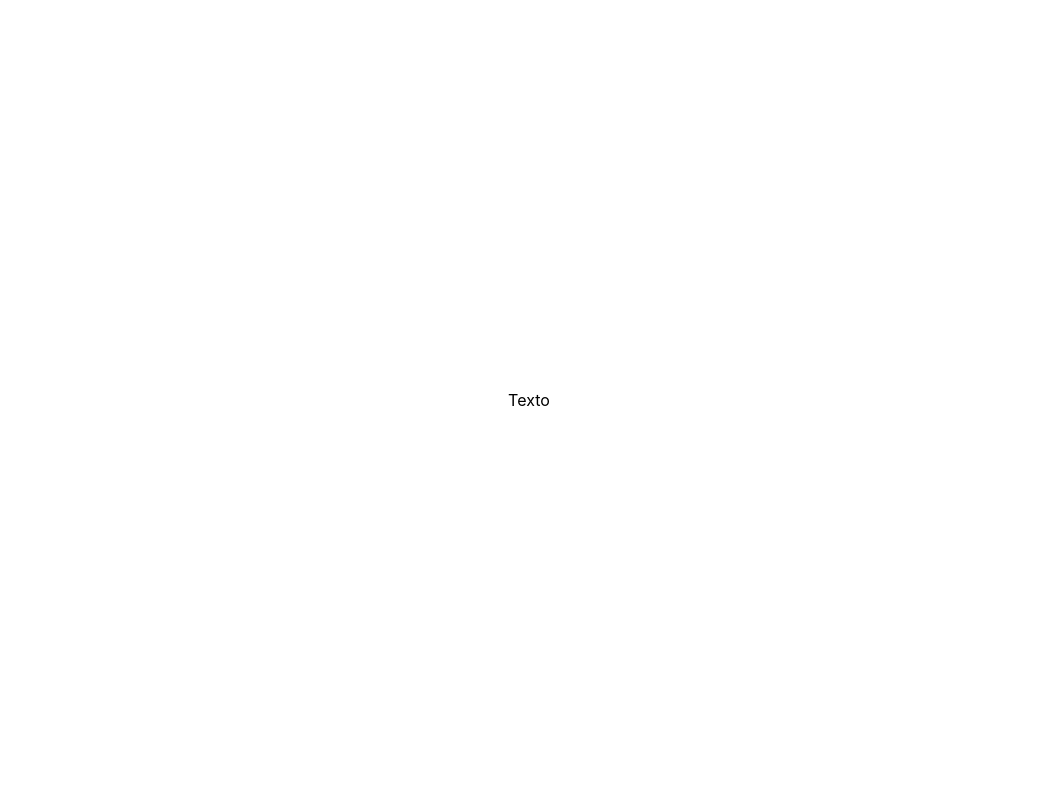
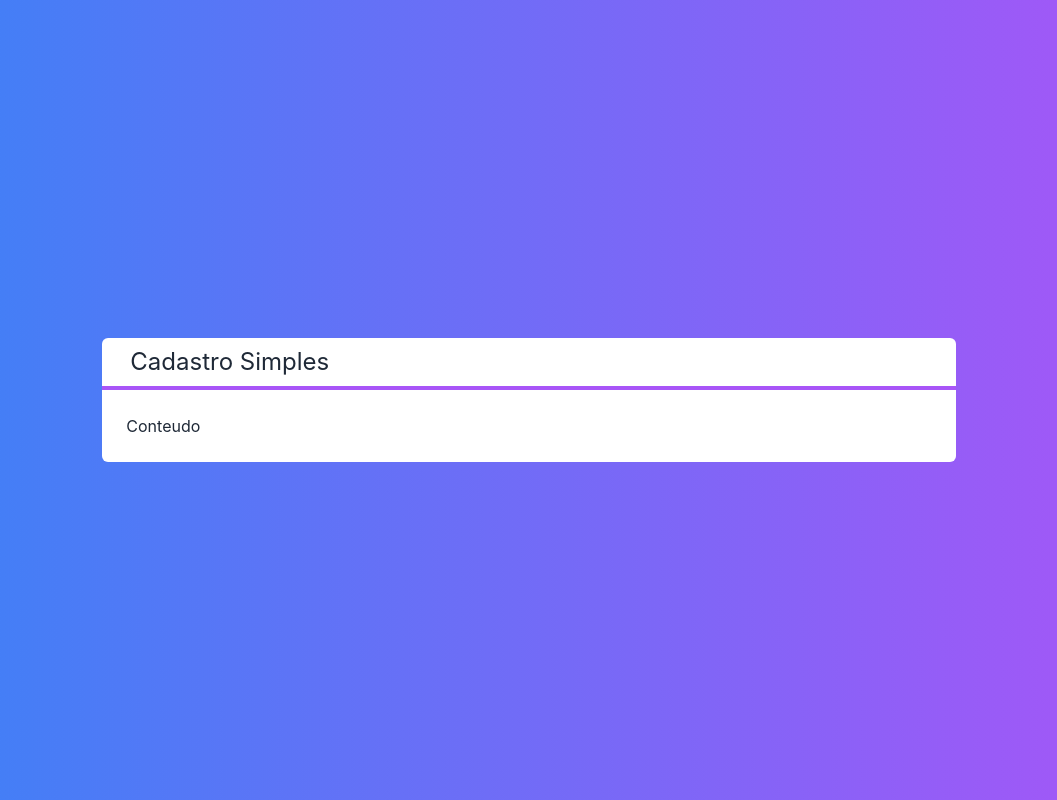
Before and after one commit to JonataRamalho/next-crud, a Next.js app: page / in a window 1280 px wide. Shown: the whole page, without its empty margins (111-1168 px from the left). Built offline with nearby package versions, Linux system fonts and the light colour scheme.

Commit message:
feat: Cria layout e titulo

```diff
--- /dev/null
+++ b/src/components/Layout.tsx
@@ -0,0 +1,20 @@
+import Titulo from "./Titulo"
+
+interface LayoutProps {
+  titulo: string
+  children: any
+}
+
+export default function Layout(props: LayoutProps) {
+  return (
+    <div className={`
+      flex flex-col w-2/3
+      bg-white text-gray-800 rounded-md
+    `}>
+      <Titulo>{props.titulo}</Titulo>
+      <div className="p-6">
+        {props.children}
+      </div>
+    </div>
+  )
+}
--- /dev/null
+++ b/src/components/Titulo.tsx
@@ -0,0 +1,10 @@
+export default function Titulo(props) {
+  return (
+    <div className="flex flex-col justify-center">
+      <h1 className="px-7 py-2 text-2xl">
+        {props.children}
+      </h1>
+      <hr className="border-2 border-purple-500" />
+    </div>
+  )
+}
--- a/src/pages/index.tsx
+++ b/src/pages/index.tsx
@@ -1,9 +1,15 @@
+import Layout from "../components/Layout";
+
 export default function Home() {
   return (
     <div className={`
       flex h-screen justify-center items-center
+      bg-gradient-to-r from-blue-500 to-purple-500
+      text-white
     `}>
-      <span>Texto</span>
+      <Layout titulo="Cadastro Simples">
+        <span>Conteudo</span>
+      </Layout>
     </div>
   )
 }
--- a/tsconfig.json
+++ b/tsconfig.json
@@ -22,7 +22,8 @@
   "include": [
     "next-env.d.ts",
     "**/*.ts",
-    "**/*.tsx"
+    "**/*.tsx",
+    "src/pages/_app.js"
   ],
   "exclude": [
     "node_modules"
```
